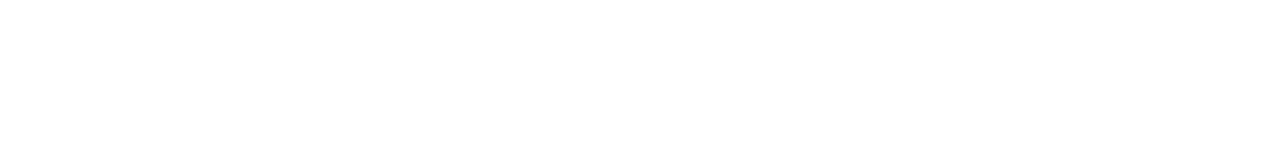
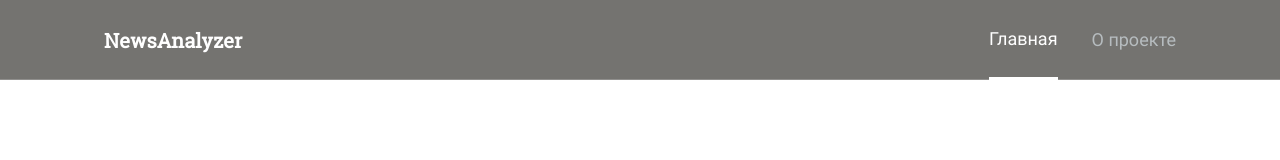
Before and after one commit to EvgeniyPanin/news-analyzer, a website built with webpack: page src/index.html in a window 1280 px wide. Built offline with nearby package versions, Linux system fonts and the light colour scheme.

Commit message:
сверстал header

```diff
--- /dev/null
+++ b/src/blocks/header/__logo/header__logo.css
@@ -0,0 +1,6 @@
+.header__logo {
+  font-size: 20px;
+  line-height: 24px;
+  font-weight: bold;
+  font-family: 'Roboto Slab', 'Roboto', 'Inter', 'Arial Narrow Bold', sans-serif;
+}
--- /dev/null
+++ b/src/blocks/header/_theme/header_theme_white.css
@@ -0,0 +1,4 @@
+.header_theme_white {
+  background-color: rgb(116, 115, 112);
+  color: white;
+}
--- /dev/null
+++ b/src/blocks/header/header.css
@@ -0,0 +1,11 @@
+@import url('./__logo/header__logo.css');
+
+.header {
+  height: 1px;
+  min-height: 80px;
+  display: flex;
+  justify-content: space-between;
+  align-items: center;
+  background: rgba(196, 196, 196, 0.01);
+  box-shadow: inset 0px -1px 0px rgba(255, 255, 255, 0.2);
+}
--- /dev/null
+++ b/src/blocks/navigation/__item/_active/navigation__item_active.css
@@ -0,0 +1,5 @@
+.navigation__item_active {
+  color: inherit;
+  border-bottom: 3px solid;
+  box-sizing: border-box;
+}
--- /dev/null
+++ b/src/blocks/navigation/__item/navigation__item.css
@@ -0,0 +1,11 @@
+.navigation__item {
+  color: #B6BCBF;
+  display: flex;
+  align-items: center;
+  margin-right: 34px;
+  height: 100%;
+}
+
+.navigation__item:last-of-type {
+  margin-right: 0;
+}
--- /dev/null
+++ b/src/blocks/navigation/__link/_theme/navigation__link_theme_white.css
@@ -0,0 +1,3 @@
+.navigation__link_theme_white:hover {
+  color: #fff;
+}
--- /dev/null
+++ b/src/blocks/navigation/__link/navigation__link.css
@@ -0,0 +1,7 @@
+.navigation__link {
+  font-size: 18px;
+  line-height: 24px;
+  font-weight: 500;
+  text-decoration: none;
+  color: inherit;
+}
--- /dev/null
+++ b/src/blocks/navigation/__links/navigation__links.css
@@ -0,0 +1,8 @@
+.navigation__links {
+  margin: 0;
+  padding: 0;
+  list-style-type: none;
+  display: flex;
+  height: 100%;
+  align-items: center;
+}
--- /dev/null
+++ b/src/blocks/navigation/navigation.css
@@ -0,0 +1,11 @@
+@import url('./__links/navigation__links.css');
+@import url('./__link/navigation__link.css');
+@import url('./__item/navigation__item.css');
+@import url('./__item/_active/navigation__item_active.css');
+
+
+.navigation {
+  display: flex;
+  align-items: center;
+  height: 100%;
+}
--- /dev/null
+++ b/src/blocks/section/section.css
@@ -0,0 +1,3 @@
+.section {
+  padding: 0 104px;
+}
--- a/src/index.html
+++ b/src/index.html
@@ -1,5 +1,6 @@
 <!DOCTYPE html>
 <html lang="ru">
+
 <head>
   <meta charset="UTF-8">
   <meta name="viewport" content="width=device-width, initial-scale=1.0">
@@ -9,8 +10,21 @@
   <title>Анализатор новостей</title>
   <link rel="stylesheet" href="<%=htmlWebpackPlugin.files.css %>">
 </head>
+
 <body class='page'>
+  <header class='section header header_theme_white'>
+    <span class='header__logo'>NewsAnalyzer</span>
+    <nav class='navigation navigation_theme_white'>
+      <ul class='navigation__links'>
+        <li class='navigation__item navigation__item_active'>
+          <a href="./index.html" class='navigation__link navigation__link_theme_white'>Главная</a>
+        </li>
+        <li class='navigation__item'>
+          <a href="./about.html" class='navigation__link navigation__link_theme_white'>О проекте</a>
+        </li>
+      </ul>
+    </nav>
+  </header>
 
-
-    <script src="<%= htmlWebpackPlugin.files.js %>"></script>
+  <script src="<%= htmlWebpackPlugin.files.js %>"></script>
 </body>
--- a/src/pages/index.css
+++ b/src/pages/index.css
@@ -1,7 +1,11 @@
 @import url('../vendor/normalize.css');
 @import url('../vendor/fonts.css');
+@import url('../blocks/section/section.css');
+@import url('../blocks/header/header.css');
+@import url('../blocks/navigation/navigation.css');
+@import url('../blocks/navigation/__link/_theme/navigation__link_theme_white.css');
+@import url('../blocks/header/_theme/header_theme_white.css');
 
 .page {
-    padding: 0 104px;
-    height: 100vh;
+    font-family: 'Roboto', 'Roboto Slab', 'Inter', 'Arial Narrow Bold', sans-serif;
 }
--- a/src/vendor/fonts.css
+++ b/src/vendor/fonts.css
@@ -1,8 +1,3 @@
-@font-face {
-    font-family: 'Roboto';
-    font-weight: 400;
-    src: url('../vendor/fonts/sourcesanspro-regular.woff') format("woff");
-}
 
 @font-face {
     font-family: 'Roboto';
@@ -11,13 +6,13 @@
 }
 
 @font-face {
-    font-family: 'Roboto';
-    font-weight: 700;
+    font-family: 'Roboto Slab';
+    font-weight: 500;
     src: url('../vendor/fonts/robotoslab-regular.woff') format("woff");
 }
 
-@font-face {
+/* @font-face {
     font-family: 'Roboto';
     font-weight: 900;
     src: url('../vendor/fonts/roboto-medium.woff') format("woff");
-}
+} */
```
Also changed, not shown: webpack.config.js (line endings or trailing spaces).
